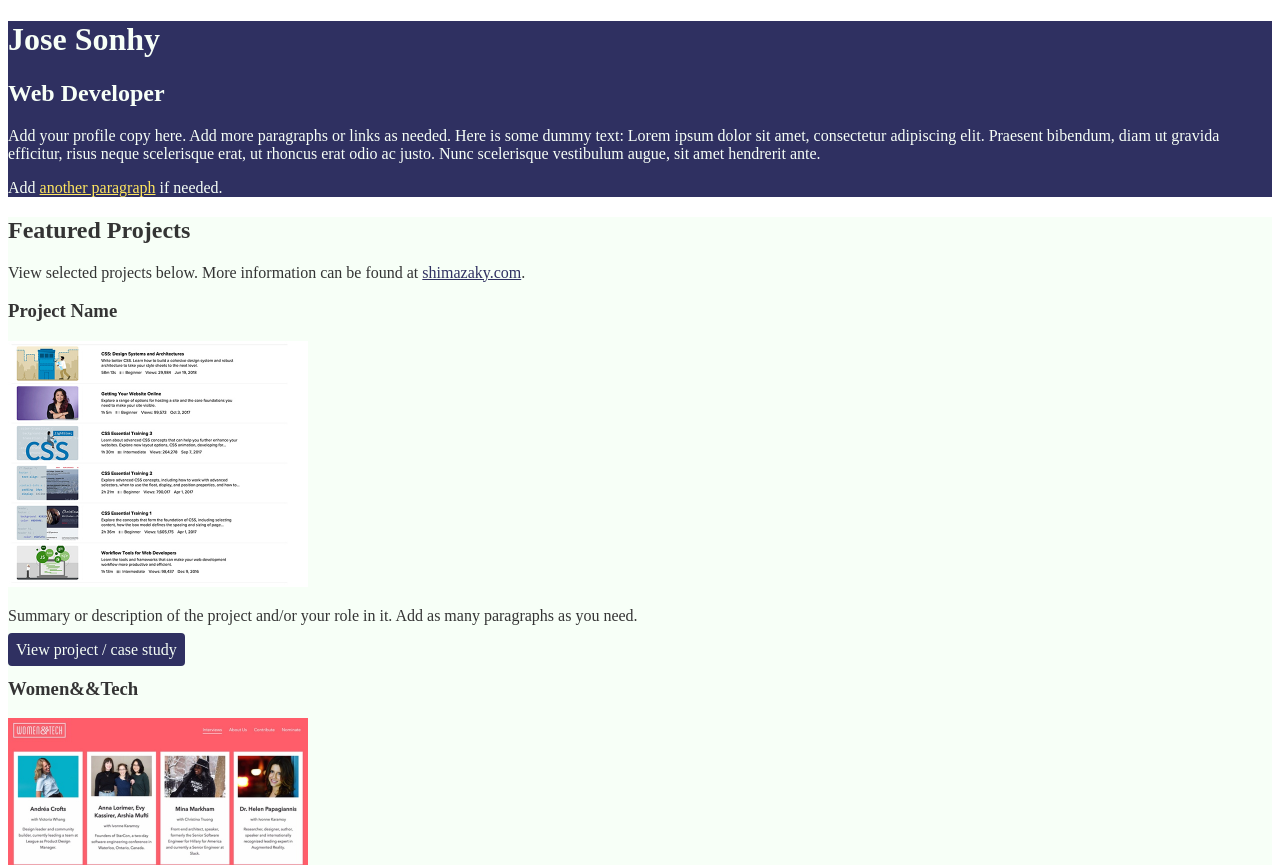
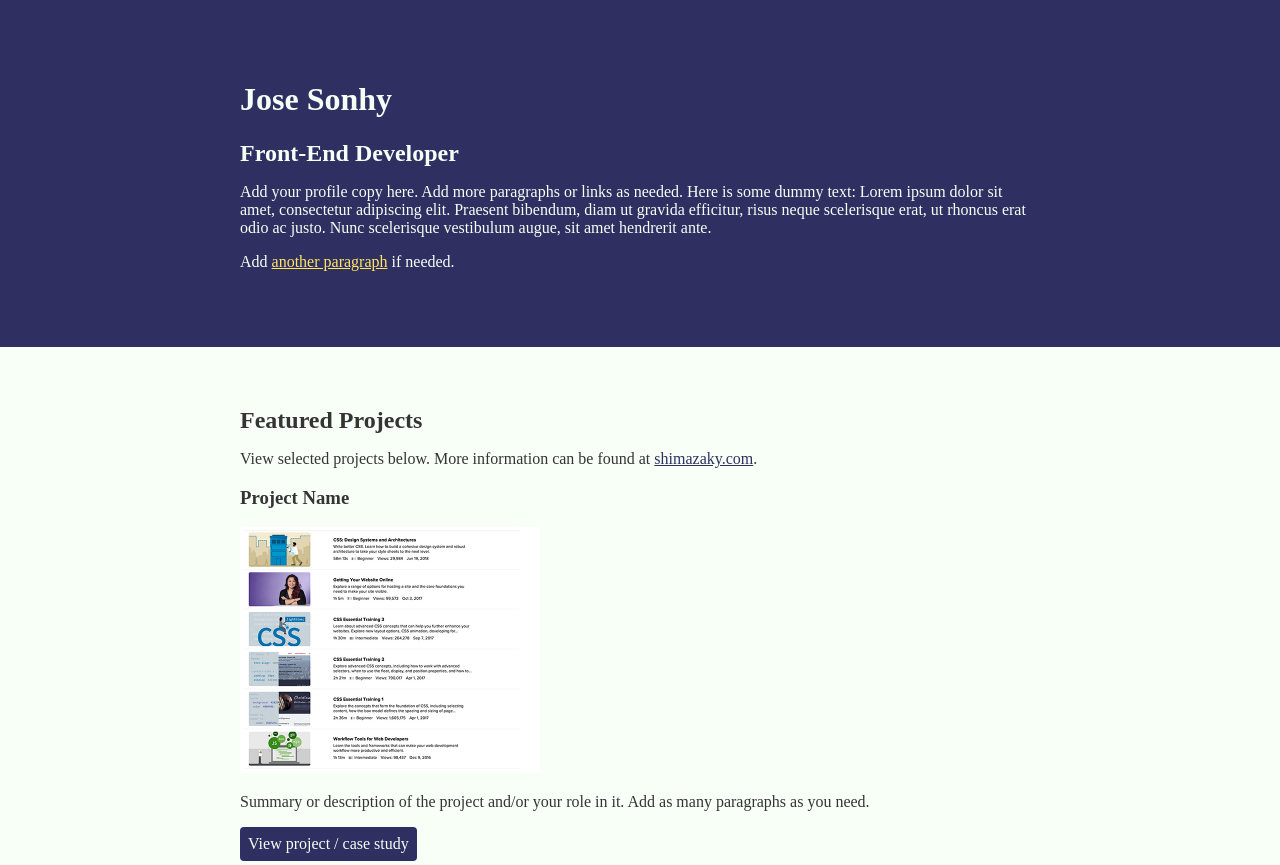
Before and after one commit to Shimazaky80/css-portfolio, a plain HTML site: page index.html in a window 1280 px wide. Shown: the top 865 px of the page. Drawn offline with Linux system fonts and the light colour scheme.

Commit message:
update index.html & styles.css

```diff
--- a/css/styles.css
+++ b/css/styles.css
@@ -12,6 +12,8 @@ COLOR PALLETE
 -----------------------------------*/
 body {
     color: #343434;
+    margin: 0;
+    padding: 0;
 }
 
 img {
@@ -24,6 +26,16 @@ a {
 
 a:hover {
     text-decoration: none;
+}
+
+h2 {
+    margin: 0;
+}
+
+.content-wrap {
+    width: 800px;
+    margin: 0 auto;
+    padding: 60px 0;
 }
 
 
@@ -51,6 +63,7 @@ header {
     text-decoration: none;
     padding: 8px;
     border-radius: 4px;
+    display: inline-block;
 }
 
 .projects .btn:hover {
--- a/index.html
+++ b/index.html
@@ -10,18 +10,20 @@
     <main>
       <!-- ***********************  ABOUT / PROFILE  *********************** -->
       <header>
+        <div class="content-wrap">
           <h1>Jose Sonhy</h1>
-        <h2>Web Developer</h2>
+          <h2>Front-End Developer</h2>
 
           <p>Add your profile copy here. Add more paragraphs or links as needed. Here is some dummy text: Lorem ipsum dolor sit amet, consectetur adipiscing elit. Praesent bibendum, diam ut gravida efficitur, risus neque scelerisque erat, ut rhoncus erat odio ac justo. Nunc scelerisque vestibulum augue, sit amet hendrerit ante.</p>
           <p>Add <a href="#">another paragraph</a> if needed.</p>
+        </div>
       </header>
 
       <!-- ********************  PROJECTS / PORTFOLIO  ********************* -->
       <section class="projects">
+        <div class="content-wrap">
           <h2>Featured Projects</h2>
           <p>View selected projects below. More information can be found at <a href="http://shimazaky.com">shimazaky.com</a>.</p>
-
           <!-- Copy the whole <section> block to add more projects. -->
           <section>
             <h3>Project Name</h3>
@@ -37,10 +39,12 @@
             <a class="btn" href="#" target="_blank">View project / case study</a>
           </section>
           <!-- End of Project block. -->
+        </div>
       </section>
 
       <!-- ***********************  WORK EXPERIENCE  *********************** -->
       <section class="work-experience">
+        <div class="content-wrap">
           <h2>Work Experience</h2>
           <p>Optional paragraph for work experience summary. Not a part of the job details. Delete if not being used.</p>
 
@@ -57,12 +61,14 @@
                 <li>Lead...</li>
                 <li>Responsible for...</li>
               </ul>
+          </div>
         </section>
         <!-- End of Job block. -->
       </section>
 
       <!-- ******************  EDUCATION & CERTIFICATIONS ****************** -->
       <section class="education">
+        <div class="content-wrap">
           <h2>Education</h2>
 
           <!-- Copy this whole <section> block to add more schools. -->
@@ -72,10 +78,12 @@
             <p>Summary or accomplishments.</p>
           </section>
           <!-- End of School block. -->
+        </div>
       </section>
 
       <!-- *****************  CONTACT INFO / SOCIAL MEDIA  ***************** -->
       <footer>
+        <div class="content-wrap">
           <h2>Let's Keep in Touch!</h2>
 
           <!-- Social media and contact links. Add or remove any networks. -->
@@ -86,6 +94,7 @@
             <li><a href="#" target="_blank">LinkedIn</a></li>
             <li><a href="#" target="_blank">Facebook</a></li>
           </ul>
+        </div>
       </footer>
     </main>
   </body>
```
Lines whose indentation alone changed are shown as unchanged.
